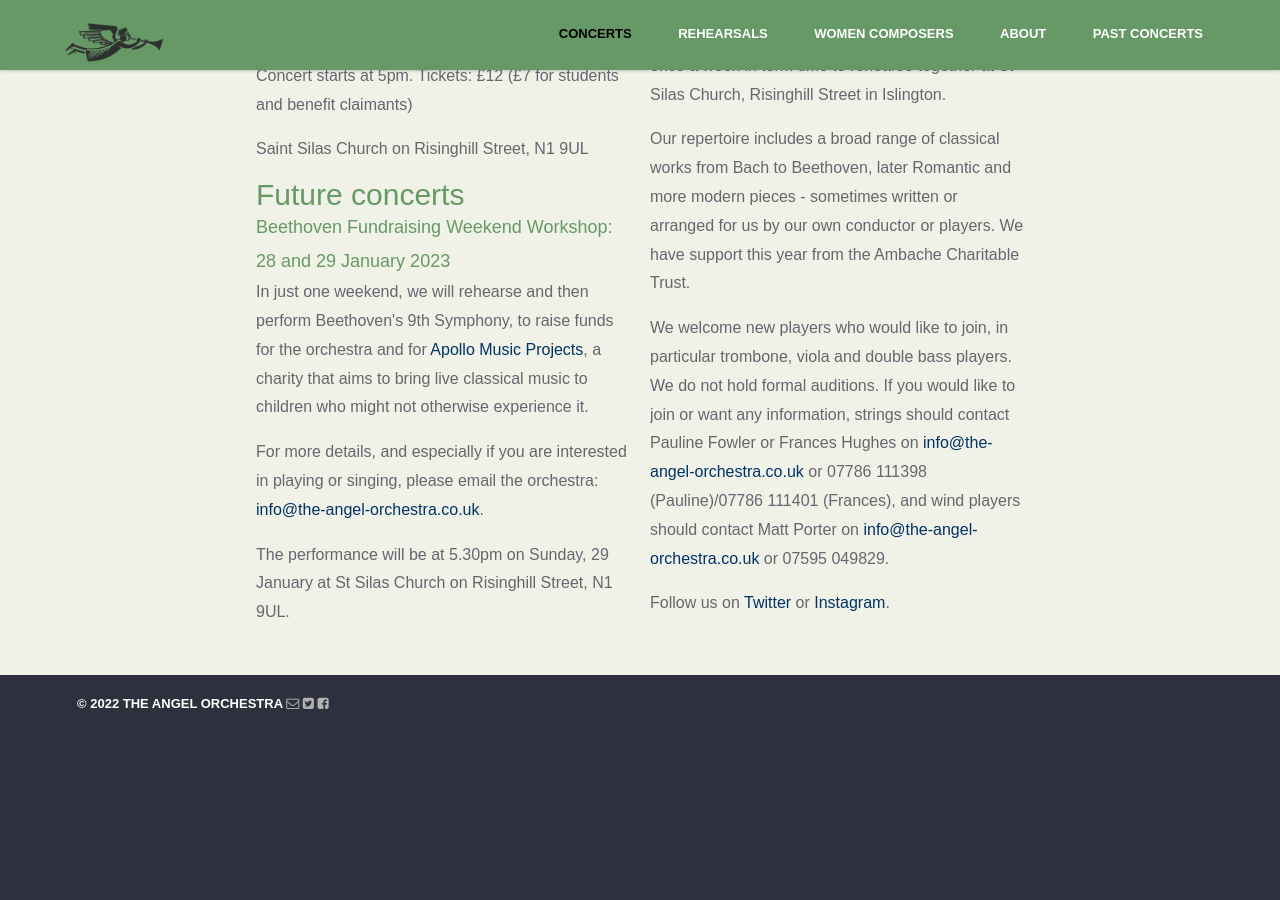
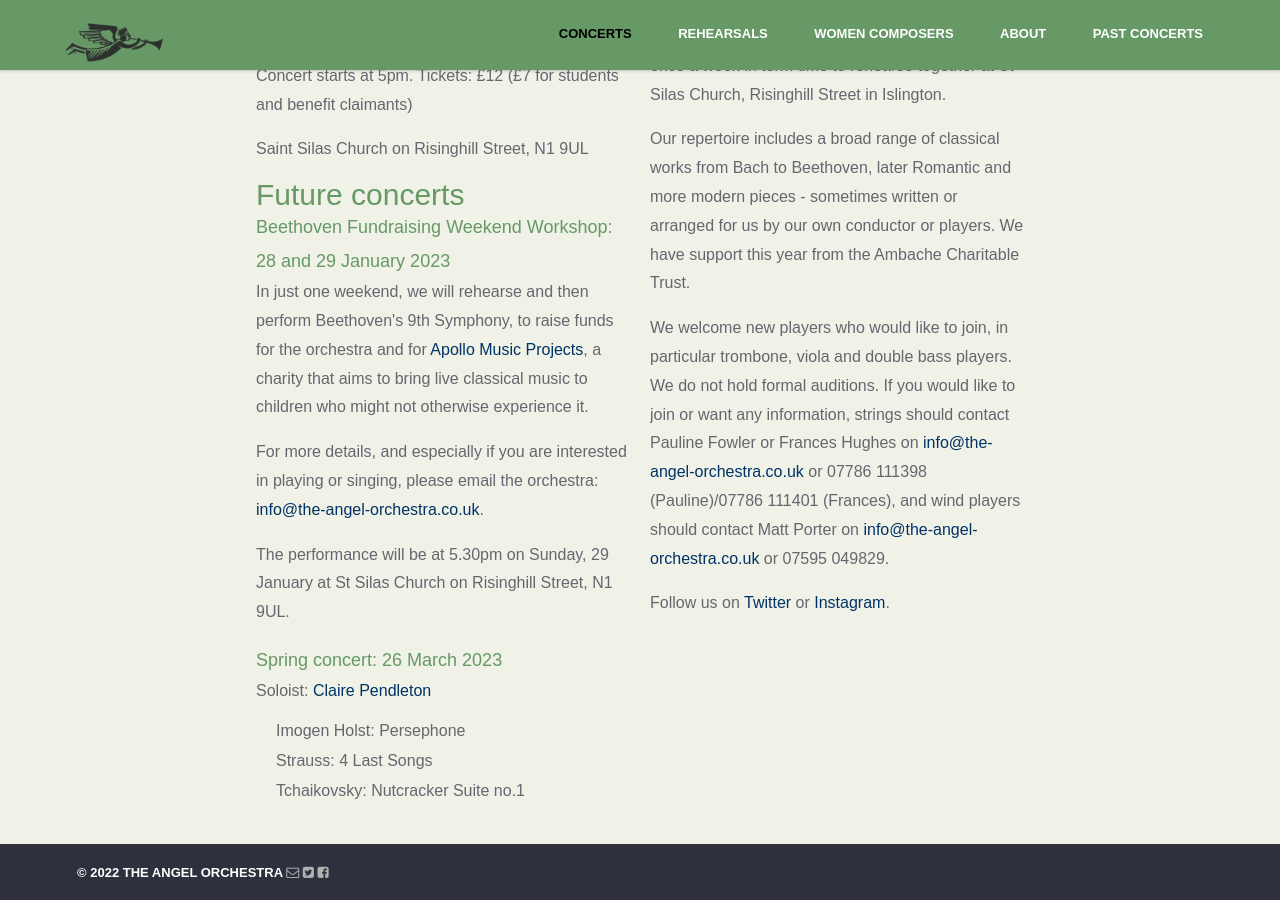
Before and after one commit to the-angel-orchestra/the-angel-orchestra.github.io, a Jekyll site: the page built from index.html, in a window 1280 px wide and 900 px high, scrolled down 769 px. Built offline with Jekyll 4.4.1, drawn with Linux system fonts in a browser that asks for light colours; nearby versions of some CDN libraries; some web fonts are replaced; before the commit the page ends 1501 px from its top, so only the background shows below that.

Commit message:
Updates content

```diff
--- a/_includes/future-concerts.html
+++ b/_includes/future-concerts.html
@@ -1,2 +1,10 @@
 <h3>Beethoven Fundraising Weekend Workshop: 28 and 29 January 2023</h3>
 <p>In just one weekend, we will rehearse and then perform Beethoven's 9th Symphony, to raise funds for the orchestra and for <a href="https://www.apollomusicprojects.org/">Apollo Music Projects</a>, a charity that aims to bring live classical music to children who might not otherwise experience it.</p><p>For more details, and especially if you are interested in playing or singing, please email the orchestra: <a href='mailto:info@the-angel-orchestra.co.uk'>info@the-angel-orchestra.co.uk</a>.</p><p>The performance will be at 5.30pm on Sunday, 29 January at St Silas Church on Risinghill Street, N1 9UL.</p>
+
+<h3>Spring concert: 26 March 2023</h3>
+<p>Soloist: <a href='https://www.clairependleton.co.uk/'>Claire Pendleton</a></p>
+<ul>
+<li>Imogen Holst: Persephone</li>
+<li>Strauss: 4 Last Songs</li>
+<li>Tchaikovsky: Nutcracker Suite no.1</li>
+</ul>
```
